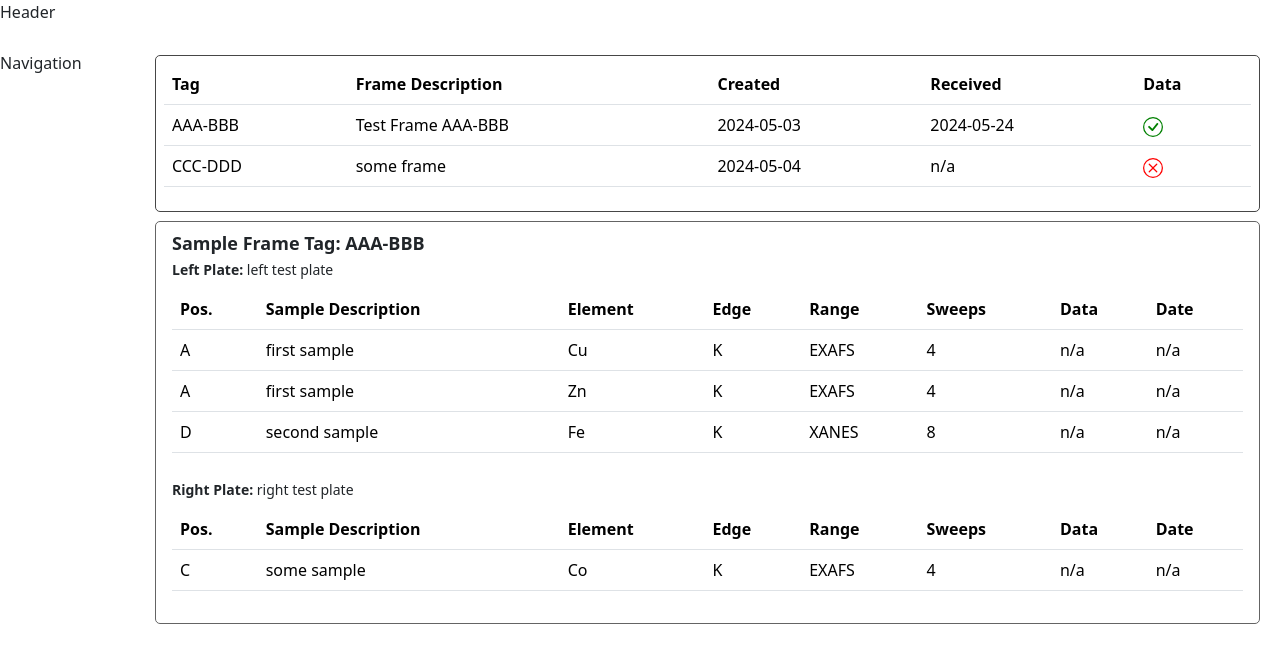
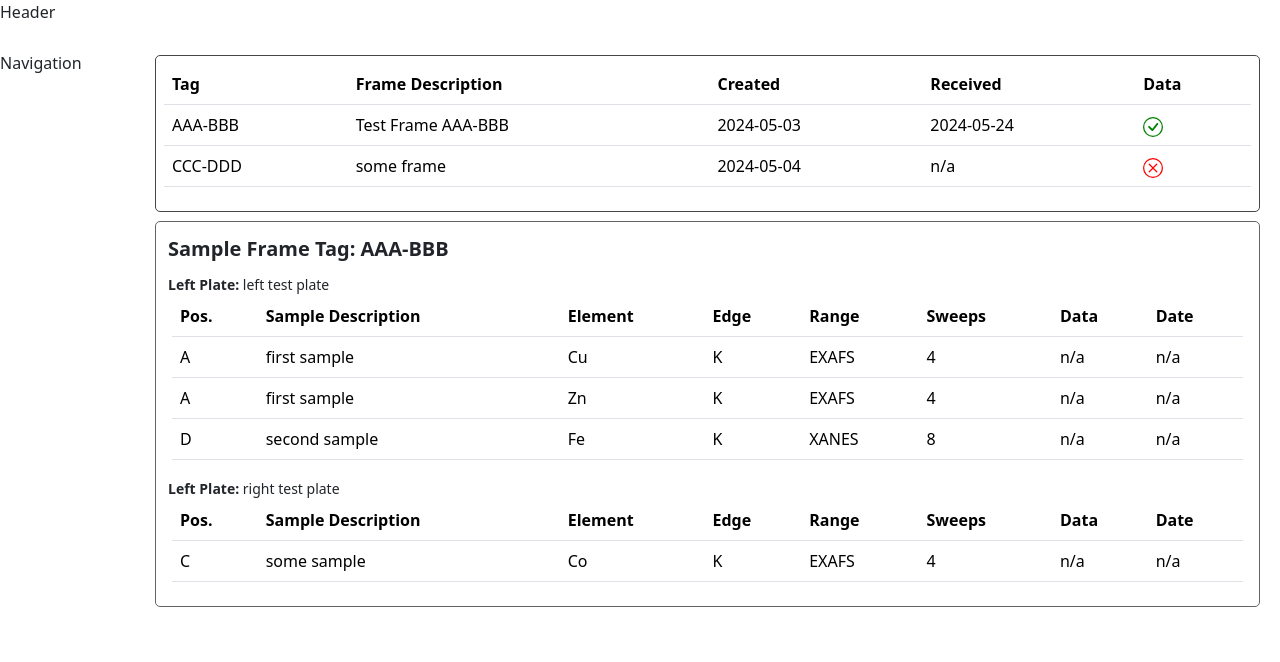
Before and after one commit to OliverM1000/BL22HT_UI, a React (Vite) app: page / in a window 1280 px wide. Shown: the top 662 px of the page. Built offline with nearby package versions, Linux system fonts and the light colour scheme.

Commit message:
extracted SimpleSamplePlateDataTable

```diff
--- a/src/components/SamplePlateDataTable.tsx
+++ b/src/components/SamplePlateDataTable.tsx
@@ -1,3 +1,5 @@
+import SimpleSamplePlateDataTable from "./SimpleSamplePlateDataTable";
+
 interface SamplePlateData {
   samplePlateType: number;
   description: string;
@@ -51,97 +53,21 @@ function SamplePlateDataTable({
         margin: "4px 20px 20px 4px",
       }}
     >
-      <div style={{ margin: "0px 8px" }}>
-        <span style={{ fontWeight: "bold", fontSize: "18px" }}>
+      <div style={{ margin: "4px 0px 8px 4px" }}>
+        <span style={{ fontWeight: "bold", fontSize: "20px" }}>
           Sample Frame Tag: {tag}
         </span>
       </div>
-      <div style={{ margin: "0px 8px" }}>
-        <span style={{ fontWeight: "bold", fontSize: "14px" }}>
-          Left Plate:{" "}
-        </span>
-        <span style={{ fontSize: "14px" }}>
-          {samplePlateDescriptionL != "" ? samplePlateDescriptionL : ""}
-        </span>
-        <div style={{ padding: "8px 0px" }}>
-          <table className="table table-hover">
-            <thead>
-              <tr>
-                <th>Pos.</th>
-                <th>Sample Description</th>
-                <th>Element</th>
-                <th>Edge</th>
-                <th>Range</th>
-                <th>Sweeps</th>
-                <th>Data</th>
-                <th>Date</th>
-              </tr>
-            </thead>
-            <tbody>
-              {samplePlateDataL.samples.map((sample, sampleId) =>
-                sample.scanSetup.map((scan, scanId) => (
-                  <tr
-                    key={sampleId * sample.scanSetup.length + scanId}
-                    onClick={() => onClick(sample.sampleId)}
-                  >
-                    <td>{sample.position}</td>
-                    <td>{sample.description}</td>
-                    <td>{scan.element}</td>
-                    <td>{scan.edge}</td>
-                    <td>{scan.range}</td>
-                    <td>{scan.sweeps}</td>
-                    <td>n/a</td>
-                    <td>n/a</td>
-                  </tr>
-                ))
-              )}
-            </tbody>
-          </table>
-        </div>
-      </div>
-      <div style={{ margin: "0px 8px" }}>
-        <span style={{ fontWeight: "bold", fontSize: "14px" }}>
-          Right Plate:{" "}
-        </span>
-        <span style={{ fontSize: "14px" }}>
-          {samplePlateDescriptionR != "" ? samplePlateDescriptionR : ""}
-        </span>
-        <div style={{ padding: "8px 0px" }}>
-          <table className="table table-hover">
-            <thead>
-              <tr>
-                <th>Pos.</th>
-                <th>Sample Description</th>
-                <th>Element</th>
-                <th>Edge</th>
-                <th>Range</th>
-                <th>Sweeps</th>
-                <th>Data</th>
-                <th>Date</th>
-              </tr>
-            </thead>
-            <tbody>
-              {samplePlateDataR.samples.map((sample, sampleId) =>
-                sample.scanSetup.map((scan, scanId) => (
-                  <tr
-                    key={sampleId * sample.scanSetup.length + scanId}
-                    onClick={() => onClick(sample.sampleId)}
-                  >
-                    <td>{sample.position}</td>
-                    <td>{sample.description}</td>
-                    <td>{scan.element}</td>
-                    <td>{scan.edge}</td>
-                    <td>{scan.range}</td>
-                    <td>{scan.sweeps}</td>
-                    <td>n/a</td>
-                    <td>n/a</td>
-                  </tr>
-                ))
-              )}
-            </tbody>
-          </table>
-        </div>
-      </div>
+      <SimpleSamplePlateDataTable
+        description={samplePlateDescriptionL}
+        data={samplePlateDataL}
+        onClick={onClick}
+      />
+      <SimpleSamplePlateDataTable
+        description={samplePlateDescriptionR}
+        data={samplePlateDataR}
+        onClick={onClick}
+      />
     </div>
   );
 }
--- /dev/null
+++ b/src/components/SimpleSamplePlateDataTable.tsx
@@ -0,0 +1,78 @@
+interface SamplePlateData {
+  samplePlateType: number;
+  description: string;
+  samples: SampleData[];
+}
+
+interface SampleData {
+  sampleId: number;
+  position: string;
+  description: string;
+  scanSetup: SampleScanSetupData[];
+}
+
+interface SampleScanSetupData {
+  scanId: number;
+  element: string;
+  edge: string;
+  range: string;
+  setup: string;
+  optics: string;
+  beamWidth: number;
+  detune: number;
+  sweeps: number;
+}
+
+interface Props {
+  description: string;
+  data: SamplePlateData;
+  onClick: (id: number) => void;
+}
+
+function SimpleSamplePlateDataTable({ description, data, onClick }: Props) {
+  return (
+    <div style={{ margin: "0px 4px" }}>
+      <span style={{ fontWeight: "bold", fontSize: "14px" }}>Left Plate: </span>
+      <span style={{ fontSize: "14px" }}>
+        {description != "" ? description : ""}
+      </span>
+      <div style={{ padding: "0px 4px" }}>
+        <table className="table table-hover">
+          <thead>
+            <tr>
+              <th>Pos.</th>
+              <th>Sample Description</th>
+              <th>Element</th>
+              <th>Edge</th>
+              <th>Range</th>
+              <th>Sweeps</th>
+              <th>Data</th>
+              <th>Date</th>
+            </tr>
+          </thead>
+          <tbody>
+            {data.samples.map((sample, sampleId) =>
+              sample.scanSetup.map((scan, scanId) => (
+                <tr
+                  key={sampleId * sample.scanSetup.length + scanId}
+                  onClick={() => onClick(sample.sampleId)}
+                >
+                  <td>{sample.position}</td>
+                  <td>{sample.description}</td>
+                  <td>{scan.element}</td>
+                  <td>{scan.edge}</td>
+                  <td>{scan.range}</td>
+                  <td>{scan.sweeps}</td>
+                  <td>n/a</td>
+                  <td>n/a</td>
+                </tr>
+              ))
+            )}
+          </tbody>
+        </table>
+      </div>
+    </div>
+  );
+}
+
+export default SimpleSamplePlateDataTable;
```
